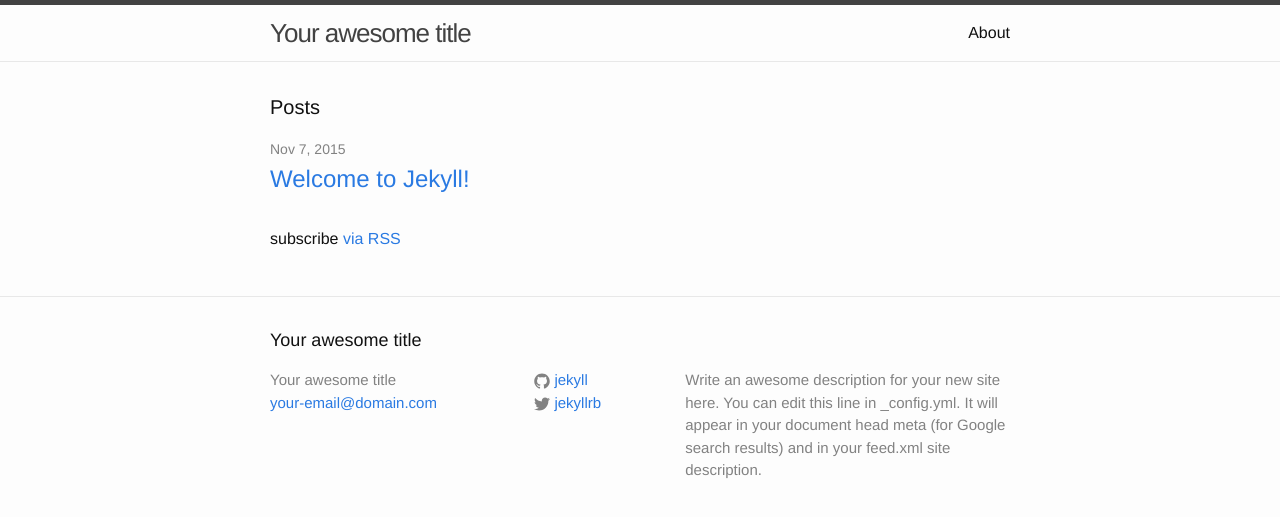
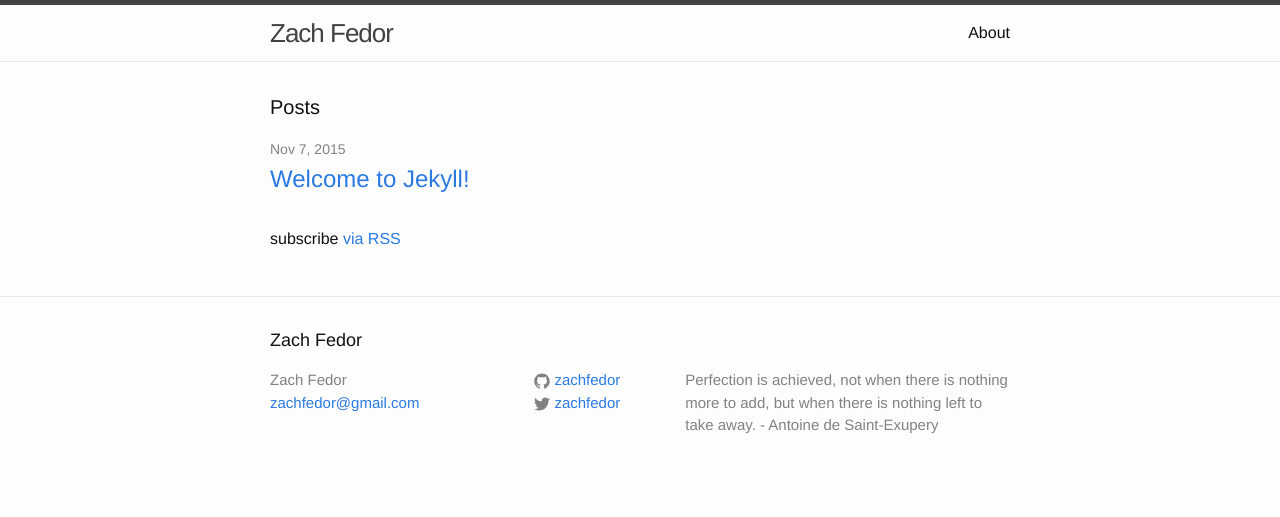
Before and after one commit to zachfedor/zachfedor.github.io, a Jekyll site: the page built from index.html, in a window 1280 px wide. Shown: the top 517 px of the page. Built offline with Jekyll 4.4.1, drawn with Linux system fonts in a browser that asks for light colours.

Commit message:
changed jekyll config

```diff
--- a/_config.yml
+++ b/_config.yml
@@ -6,16 +6,16 @@
 # 'jekyll serve'. If you change this file, please restart the server process.
 
 # Site settings
-title: Your awesome title
-email: your-email@domain.com
+title: Zach Fedor
+email: zachfedor@gmail.com
 description: > # this means to ignore newlines until "baseurl:"
-  Write an awesome description for your new site here. You can edit this
-  line in _config.yml. It will appear in your document head meta (for
-  Google search results) and in your feed.xml site description.
+  Perfection is achieved, not when there is nothing more to add,
+  but when there is nothing left to take away.
+  - Antoine de Saint-Exupery
 baseurl: "" # the subpath of your site, e.g. /blog
-url: "http://yourdomain.com" # the base hostname & protocol for your site
-twitter_username: jekyllrb
-github_username:  jekyll
+url: "http://zachfedor.github.io" # the base hostname & protocol for your site
+twitter_username: zachfedor
+github_username:  zachfedor
 
 # Build settings
 markdown: kramdown
```
